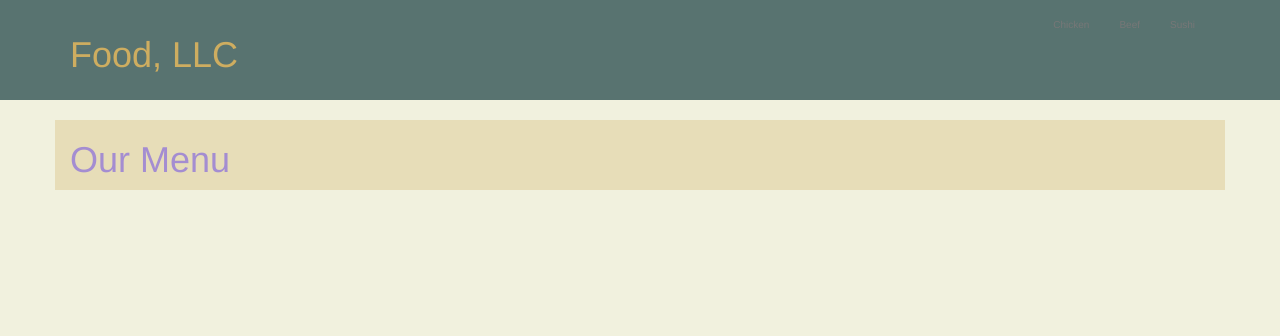
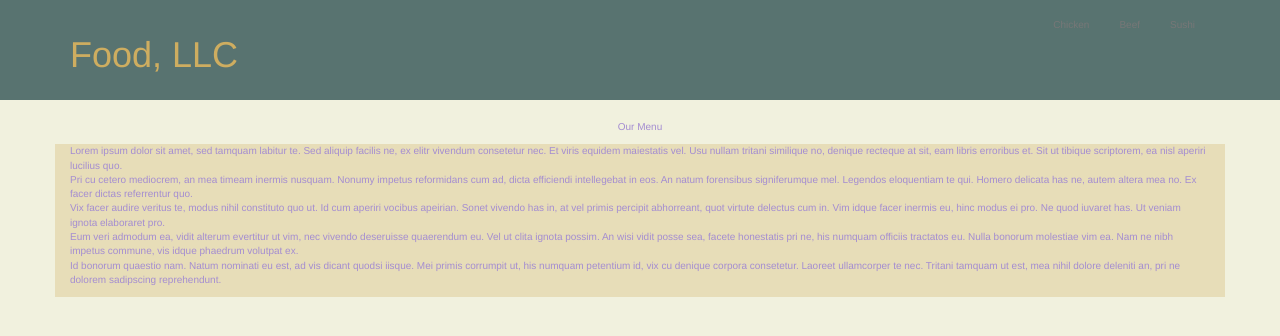
Before and after one commit to emmvalenti/emmvalenti.github.io, a Jekyll site: the page module3/index.html, which Jekyll copies as it is, in a window 1280 px wide. Shown: the top 336 px of the page. Built offline with Jekyll 4.4.1, drawn with Linux system fonts in a browser that asks for light colours.

Commit message:
add lorem ipsum

```diff
--- a/module3/index.html
+++ b/module3/index.html
@@ -40,8 +40,17 @@
 		</nav>
 	</header>
 
+		<p class="text-center">Our Menu</p>
 	<div id="main-content" class="container">
-		<h1>Our Menu</h1>
+		<p>Lorem ipsum dolor sit amet, sed tamquam labitur te. Sed aliquip facilis ne, ex elitr vivendum consetetur nec. Et viris equidem maiestatis vel. Usu nullam tritani similique no, denique recteque at sit, eam libris erroribus et. Sit ut tibique scriptorem, ea nisl aperiri lucilius quo.<br>
+
+		Pri cu cetero mediocrem, an mea timeam inermis nusquam. Nonumy impetus reformidans cum ad, dicta efficiendi intellegebat in eos. An natum forensibus signiferumque mel. Legendos eloquentiam te qui. Homero delicata has ne, autem altera mea no. Ex facer dictas referrentur quo.<br>
+
+		Vix facer audire veritus te, modus nihil constituto quo ut. Id cum aperiri vocibus apeirian. Sonet vivendo has in, at vel primis percipit abhorreant, quot virtute delectus cum in. Vim idque facer inermis eu, hinc modus ei pro. Ne quod iuvaret has. Ut veniam ignota elaboraret pro.<br>
+
+		Eum veri admodum ea, vidit alterum evertitur ut vim, nec vivendo deseruisse quaerendum eu. Vel ut clita ignota possim. An wisi vidit posse sea, facete honestatis pri ne, his numquam officiis tractatos eu. Nulla bonorum molestiae vim ea. Nam ne nibh impetus commune, vis idque phaedrum volutpat ex.<br>
+
+		Id bonorum quaestio nam. Natum nominati eu est, ad vis dicant quodsi iisque. Mei primis corrumpit ut, his numquam petentium id, vix cu denique corpora consetetur. Laoreet ullamcorper te nec. Tritani tamquam ut est, mea nihil dolore deleniti an, pri ne dolorem sadipscing reprehendunt.</p>
 	</div>
 
 </body>
```
